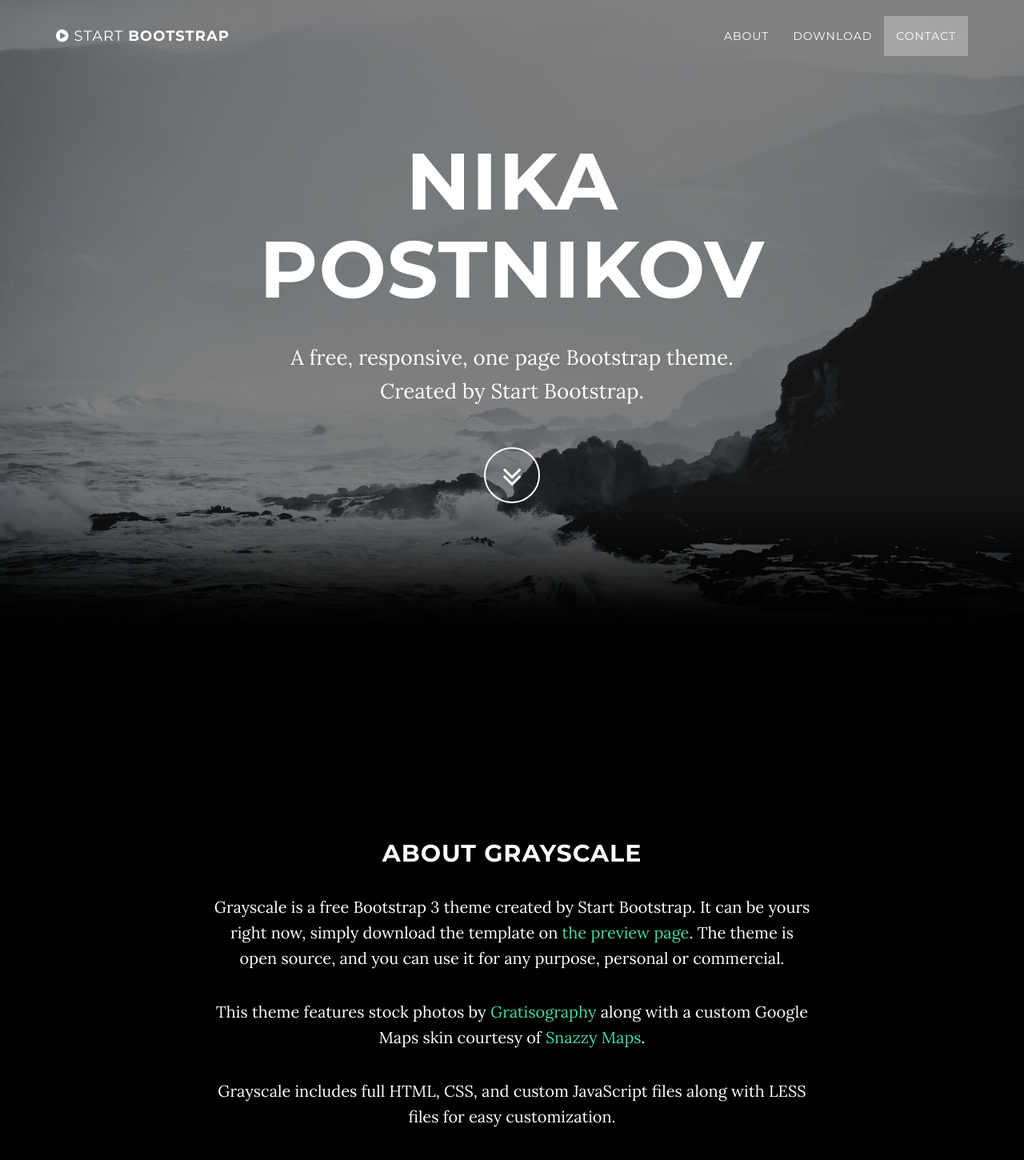
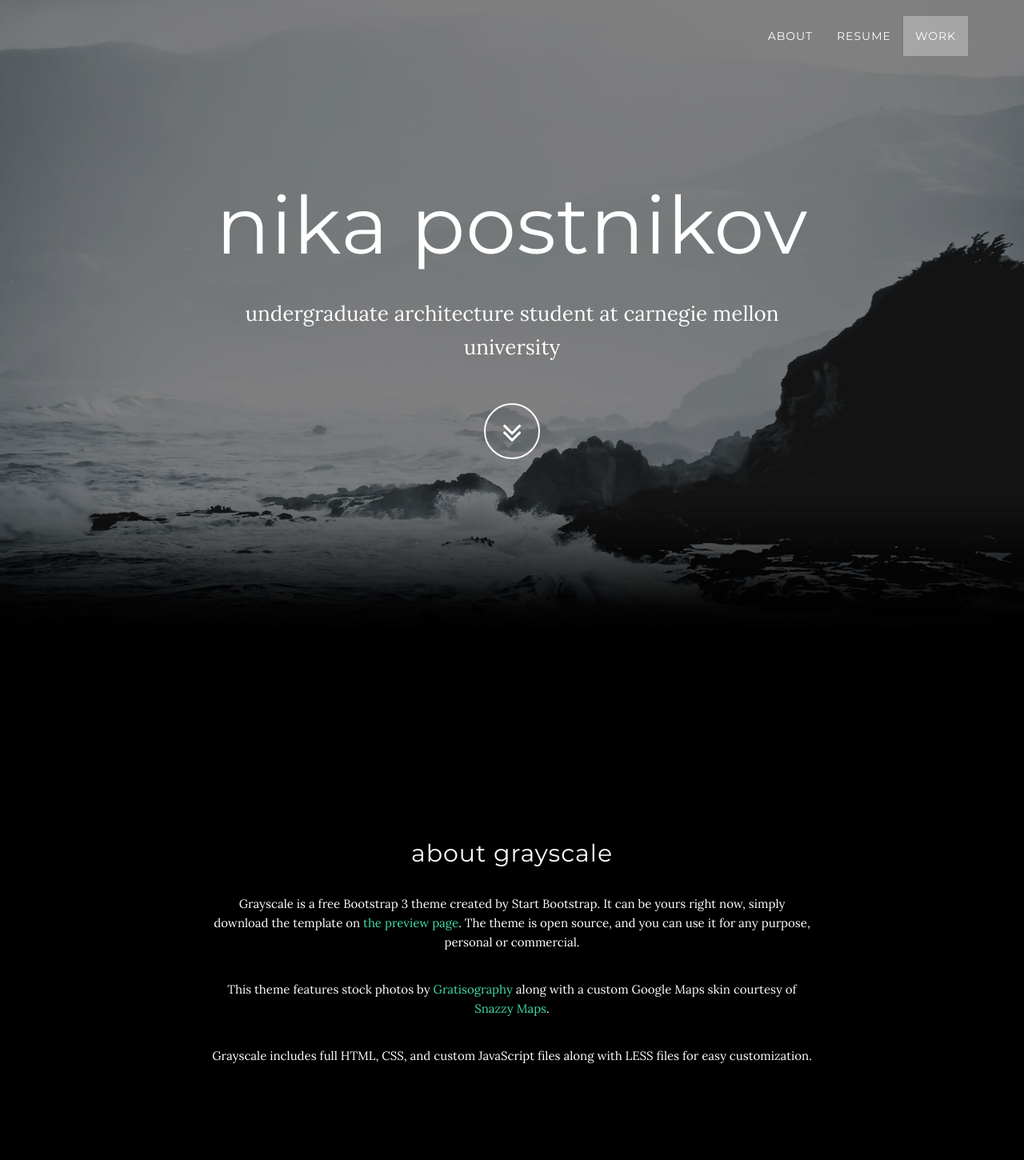
Before and after one commit to nikapostnikov/WebPortfolio, a plain HTML site: page index.html in a window 1280 px wide. Shown: the top 1450 px of the page at 80% size. Drawn offline with Linux system fonts and the light colour scheme; some packages are replaced by stand-ins of ours.

Commit message:
Main text change

```diff
--- a/css/grayscale.css
+++ b/css/grayscale.css
@@ -24,22 +24,22 @@ h4,
 h5,
 h6 {
     margin: 0 0 35px;
-    text-transform: uppercase;
+    text-transform: lowercase;
     font-family: Montserrat,"Helvetica Neue",Helvetica,Arial,sans-serif;
-    font-weight: 700;
+    font-weight: 400;
     letter-spacing: 1px;
 }
 
 p {
     margin: 0 0 25px;
-    font-size: 18px;
+    font-size: 15px;
     line-height: 1.5;
 }
 
 @media(min-width:768px) {
     p {
         margin: 0 0 35px;
-        font-size: 20px;
+        font-size: 15px;
         line-height: 1.6;
     }
 }
--- a/index.html
+++ b/index.html
@@ -9,7 +9,7 @@
     <meta name="description" content="">
     <meta name="author" content="">
 
-    <title>Grayscale - Start Bootstrap Theme</title>
+    <title>Nika Postnikov</title>
 
     <!-- Bootstrap Core CSS -->
     <link href="css/bootstrap.min.css" rel="stylesheet">
@@ -37,12 +37,8 @@
     <nav class="navbar navbar-custom navbar-fixed-top" role="navigation">
         <div class="container">
             <div class="navbar-header">
-                <button type="button" class="navbar-toggle" data-toggle="collapse" data-target=".navbar-main-collapse">
-                    <i class="fa fa-bars"></i>
-                </button>
-                <a class="navbar-brand page-scroll" href="#page-top">
-                    <i class="fa fa-play-circle"></i>  <span class="light">Start</span> Bootstrap
-                </a>
+
+
             </div>
 
             <!-- Collect the nav links, forms, and other content for toggling -->
@@ -56,10 +52,10 @@
                         <a class="page-scroll" href="#about">About</a>
                     </li>
                     <li>
-                        <a class="page-scroll" href="#download">Download</a>
+                        <a class="page-scroll" href="#download">Resume</a>
                     </li>
                     <li>
-                        <a class="page-scroll" href="#contact">Contact</a>
+                        <a class="page-scroll" href="#contact">Work</a>
                     </li>
                 </ul>
             </div>
@@ -75,7 +71,7 @@
                 <div class="row">
                     <div class="col-md-8 col-md-offset-2">
                         <h1 class="brand-heading">Nika Postnikov</h1>
-                        <p class="intro-text">A free, responsive, one page Bootstrap theme.<br>Created by Start Bootstrap.</p>
+                        <p class="intro-text">undergraduate architecture student at carnegie mellon university</p>
                         <a href="#about" class="btn btn-circle page-scroll">
                             <i class="fa fa-angle-double-down animated"></i>
                         </a>
```
